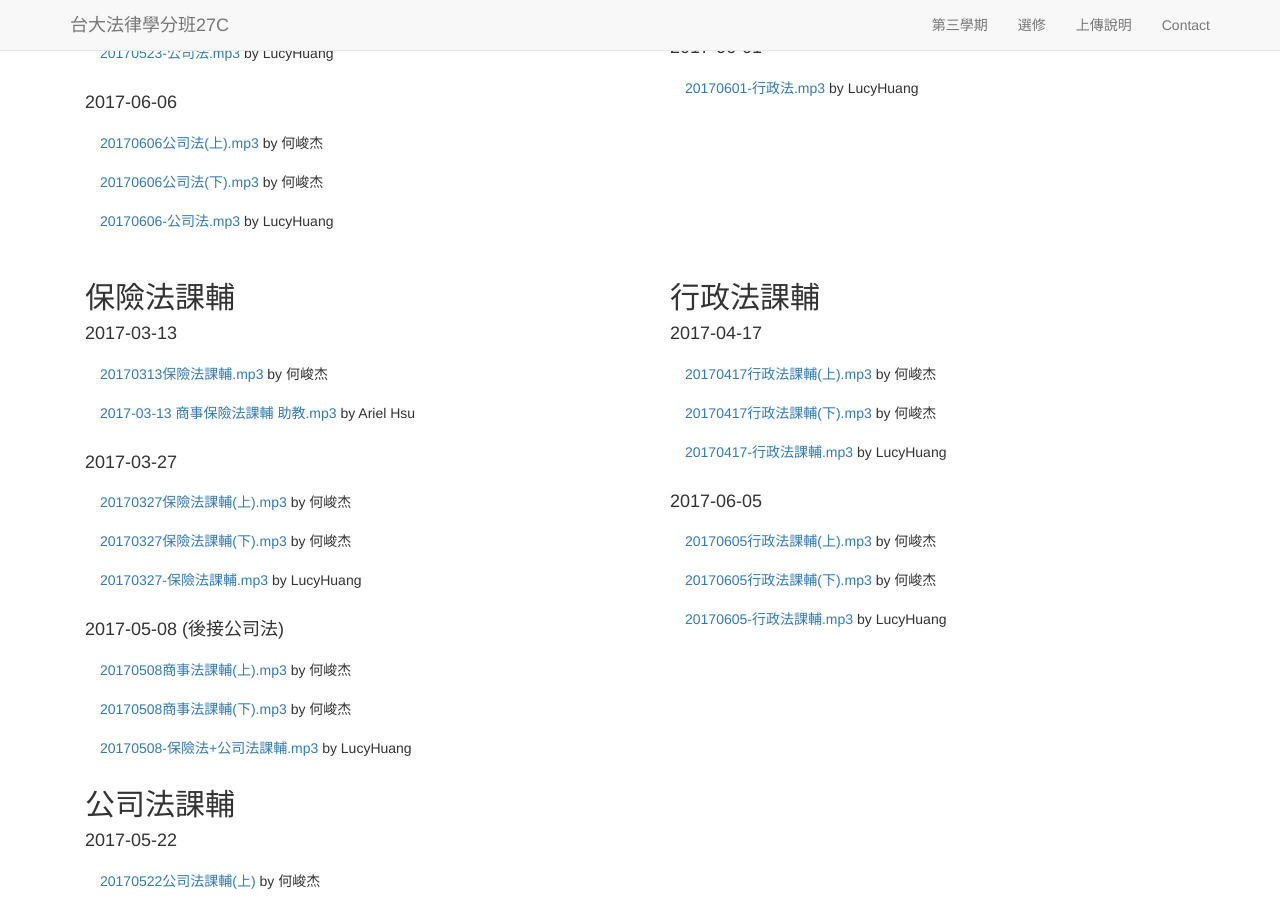
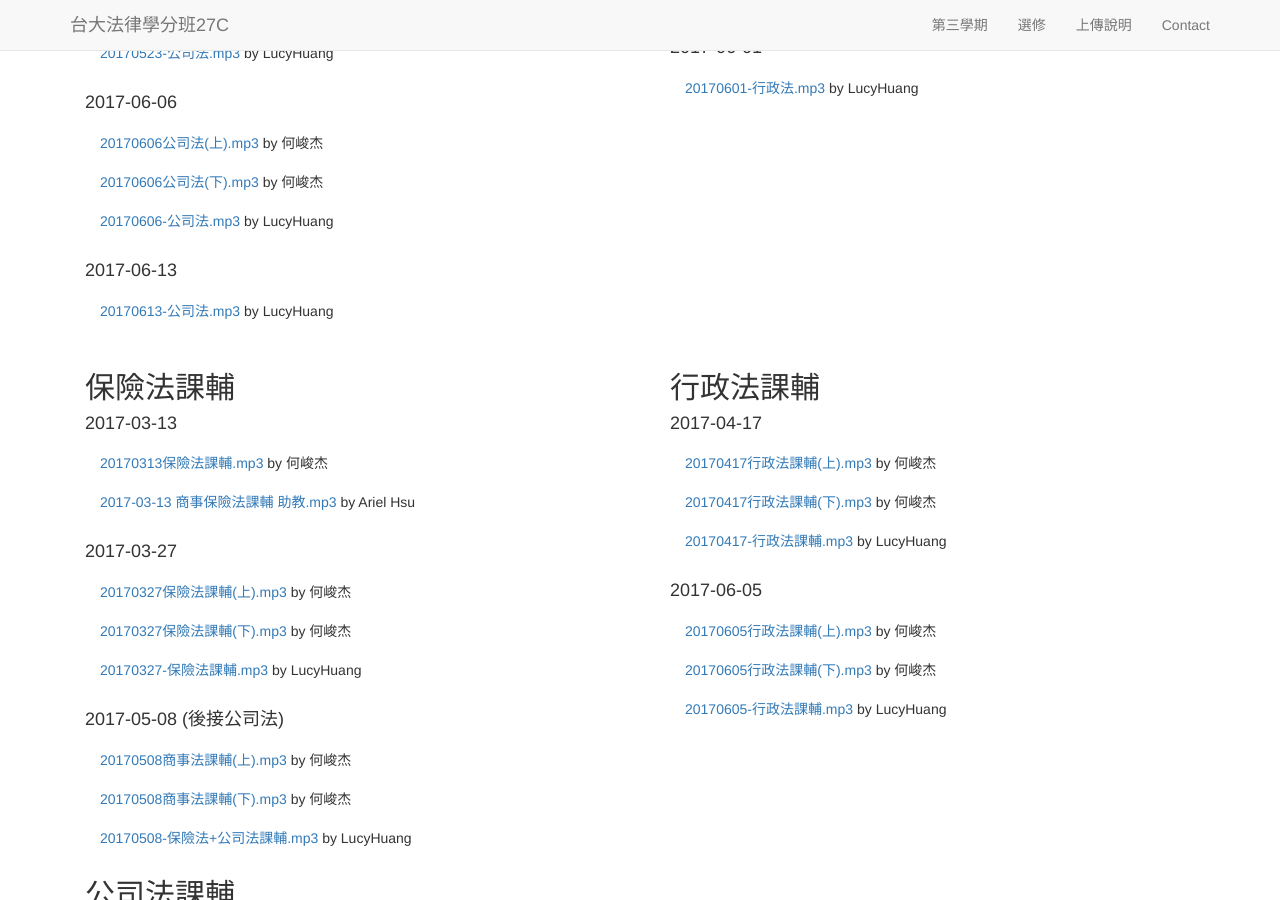
Before and after one commit to maxmilian/ntu_specs_law, a Jekyll site: the page built from semester3/index.html, in a window 1280 px wide and 900 px high, scrolled down 2210 px. Built offline with Jekyll 4.4.1, drawn with Linux system fonts in a browser that asks for light colours; nearby versions of some CDN libraries.

Commit message:
add records

```diff
--- a/semester3/index.html
+++ b/semester3/index.html
@@ -95,6 +95,10 @@ layout: template1
         <li class="list-group-item"><a href="{{ site.company_record }}/Ho_9_1.mp3">20170606公司法(上).mp3</a> by 何峻杰</li>
         <li class="list-group-item"><a href="{{ site.company_record }}/Ho_9_2.mp3">20170606公司法(下).mp3</a> by 何峻杰</li>
         <li class="list-group-item"><a href="{{ site.company_record }}/Huang_9.mp3">20170606-公司法.mp3</a> by LucyHuang</li>
+      </ul>
+      <h4>2017-06-13</h4>
+      <ul class="list-group">
+        <li class="list-group-item"><a href="{{ site.company_record }}/Huang_10.mp3">20170613-公司法.mp3</a> by LucyHuang</li>
       </ul>
     </div>
     <div class="col-md-6">
```
